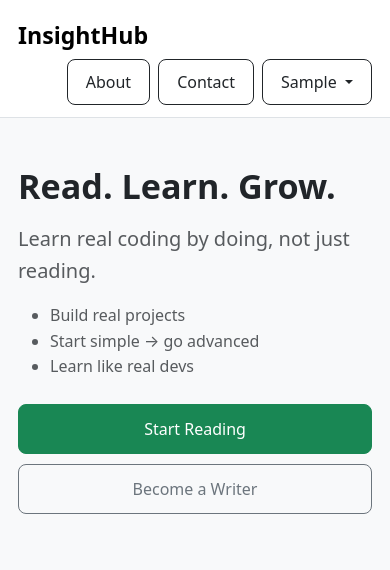
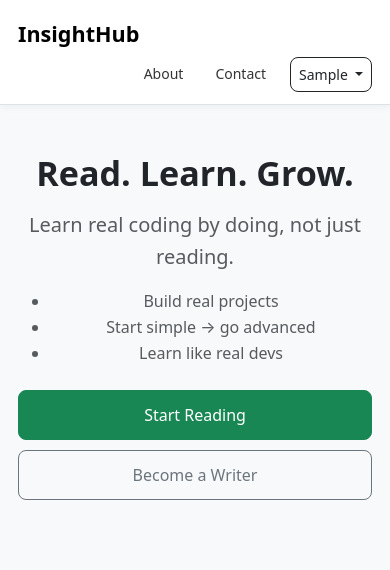
Before and after one commit to ghanshyam20/my-fullstack-project, a Django app: page / in a window 390 px wide. Shown: the top 570 px of the page. Run offline with Django 5.2, Linux system fonts and the light colour scheme; the visitor is signed in with stand-in values (Sample User, id 1); grey boxes are pictures that could not be loaded.

Commit message:
added media query for small devices

```diff
--- a/account/static/account/css/index.css
+++ b/account/static/account/css/index.css
@@ -32,6 +32,7 @@ p {
 /* NAVBAR */
 .navbar {
   padding: 12px 0;
+  box-shadow:0 2px 8px rgba(0,0,0,0.05);
 }
 
 /* HERO */
@@ -79,6 +80,12 @@ section {
 .card-img-top {
   height: 220px;
   object-fit: cover;
+}
+
+img{
+  max-width: 100%;
+  height: auto;
+  display: block;
 }
 
 /* feature */
@@ -223,10 +230,32 @@ footer i:hover {
     padding-right: 18px;
   }
 
+  .row.align-items-center {
+    text-align: center;
+  }
+
+
+  .row.align-items-center .col-lg-6 {
+    margin-bottom: 20px;
+  }
+
+
+.btn-lg {
+    width: 100%;
+    margin-bottom:10px;
+  }
+
+
+
+
+  .mt-4 a{
+    display: block;
+  }
+
   /* hero stack  */
-  .row {
+  /* .row {
     flex-direction: column;
-  }
+  } */
 
   .card-img-top {
     height: 200px;
@@ -236,15 +265,27 @@ footer i:hover {
     padding: 25px;
   }
 
-  .btn-lg {
-    width: 100%;
-    margin-bottom: 10px;
-  }
+
 
   .feature-box,
   .step-box {
     padding: 20px;
   }
+}
+
+
+.nav-link-custom{
+  text-decoration: none;
+  color:#333;
+  font-weight: 500;
+  padding: 8px 10px;
+  transition:0.2s;
+}
+
+
+.nav-link-custom:hover{
+  color:#000;
+
 }
 
 /*  for smal Small mobile  */
@@ -262,3 +303,12 @@ footer i:hover {
     font-size: 1.4rem;
   }
 }
+
+@media(max-width:576px){
+  .nav-link-custom,
+  .navbar .btn{
+    font-size:14px;
+    padding:6px 8px;
+
+  }
+}
--- a/templates/base.html
+++ b/templates/base.html
@@ -25,13 +25,13 @@
   <div class="container">
 
 
-    <a class="navbar-brand fw-bold fs-3" href="/">InsightHub</a>
+    <a class="navbar-brand fw-semibold fs-4" href="/">InsightHub</a>
 
 
-    <div class="ms-auto d-flex align-items-center gap-2">
+    <div class="ms-auto d-flex align-items-center gap-3">
 
-    <a href="{% url 'about' %}" class="btn btn-outline-dark">About</a>
-    <a href="{% url 'contact' %}" class="btn btn-outline-dark">Contact</a>
+    <a href="{% url 'about' %}" class="nav-link-custom">About</a>
+    <a href="{% url 'contact' %}" class="nav-link-custom">Contact</a>
       {% block navbar_right %}
 
 {% if user.is_authenticated %}
```
